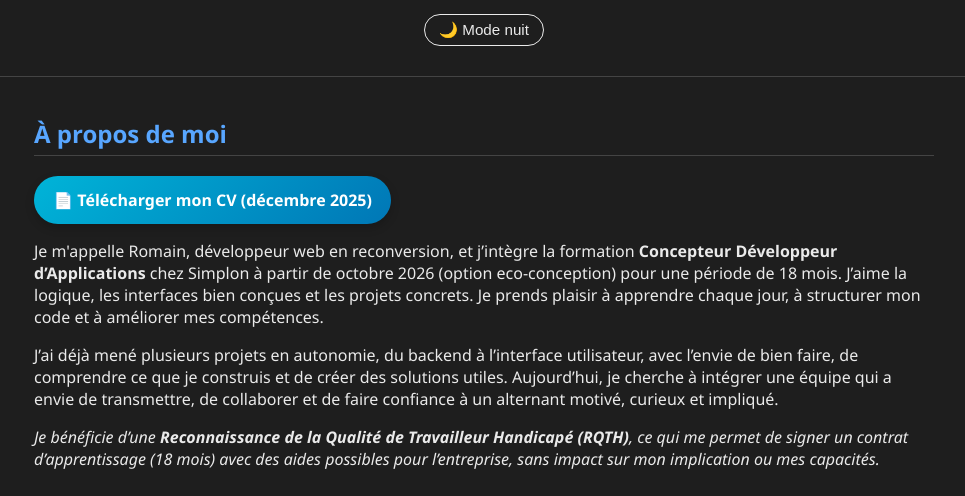
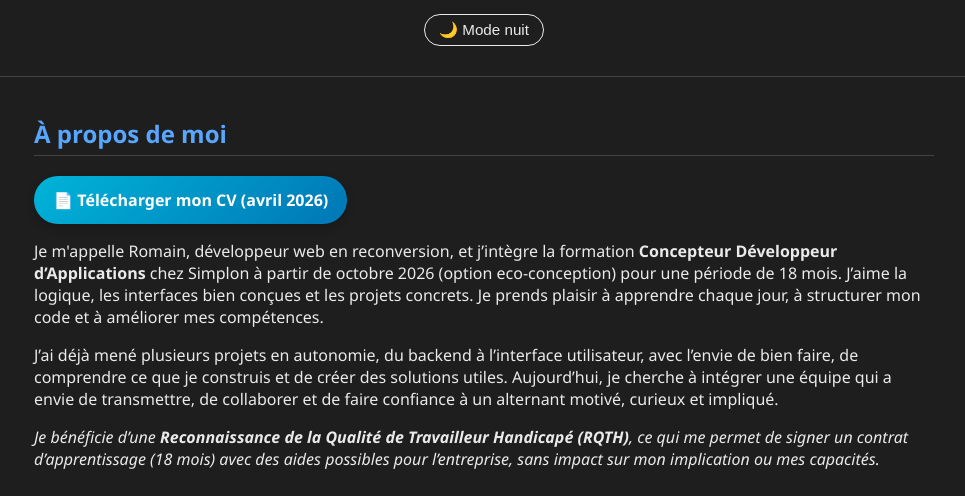
Before and after one commit to Romain62300/portfolio-romain, a plain HTML site: page index.html in a window 1280 px wide. Shown: the part 304-800 px from the top of the page, without its empty margins (156-1121 px from the left). Drawn offline with Linux system fonts and the light colour scheme.

Commit message:
fix nom fichier CV

```diff
--- a/index.html
+++ b/index.html
@@ -26,7 +26,7 @@
     <p>
       <a href="images/CV_Romain_Monier_Candidature-_2_.jpg"
    class=" btn-cv" target="_blank" rel="noopener">
-        📄 Télécharger mon CV (décembre 2025)
+        📄 Télécharger mon CV (avril 2026)
       </a>
 
     </p>
```
Also changed, not shown: images/CV_Romain_Monier_Candidature-_2_.jpg (renamed from images/CV_Romain_Monier_Candidature-_2_ .jpg).
